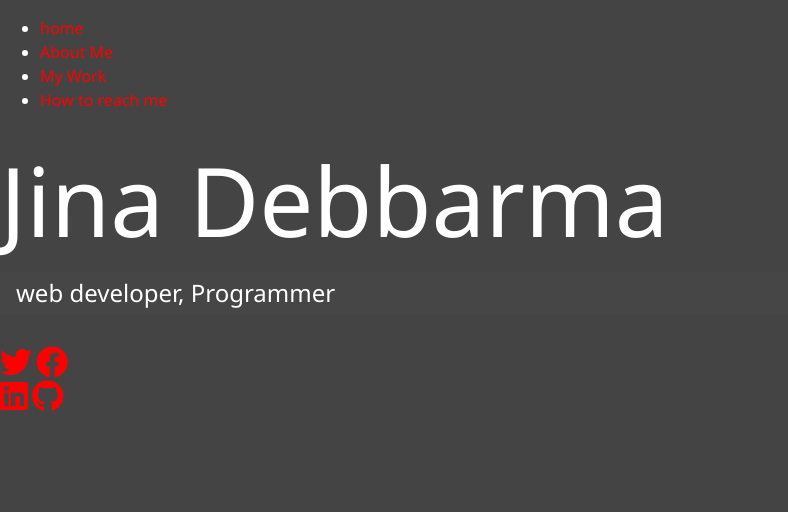
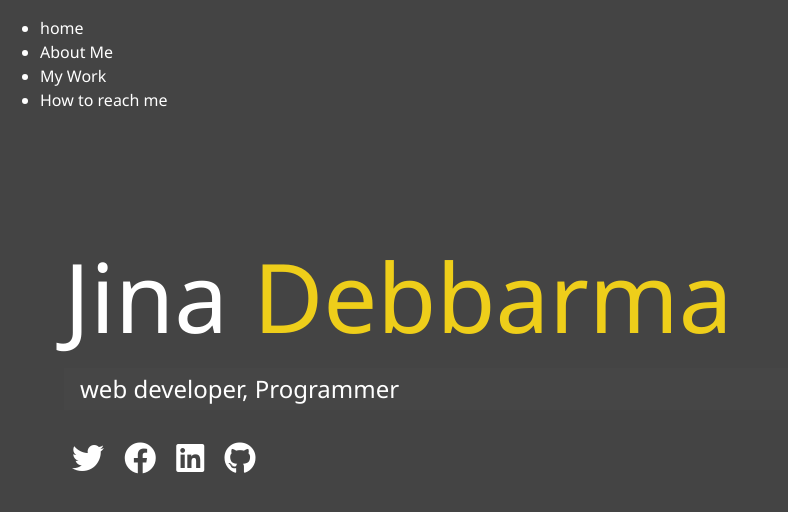
Before and after one commit to jinadebbarma/modern-portfolio, a website: page dist/index.html in a window 1280 px wide. Shown: the whole page, without its empty margins (0-788 px from the left). Drawn offline with Linux system fonts and the light colour scheme.

Commit message:
improving stylesheet and updating learning diary

```diff
--- a/scss/main.scss
+++ b/scss/main.scss
@@ -1,4 +1,11 @@
 $primary-color:#444;
+$secondary-color:#eece1a;
+$home-image:url()
+@mixin easeout {
+    transition: all 0.5s ease-out;
+
+}
+
 *{
     box-sizing: border-box;
 }
@@ -9,19 +16,19 @@ body {
     margin: 0;
     font-family: 'Segoe UI', Tahoma, Geneva, Verdana, sans-serif;
     line-height: 1.5;
+}
 
-
-}
 //Headings
-h1, h2, h3 {
+h1,
+ h2,
+ h3 {
     margin: 0;
     font-weight: 400;
 
     &.lg-heading{
         font-size: 6rem;
+}
 
-
-    }
     &.sm-heading{
         margin-bottom: 2rem;
         padding: .2rem 1rem;
@@ -30,13 +37,47 @@ h1, h2, h3 {
 
     }
 
-
-
-
 }
 a{
-    color: red;
+    color: #fff;
     text-decoration: none;
 
 
 }
+header{
+    position: fixed;
+    z-index: 2;
+    width: 100%;
+}
+
+.text-secondary{
+    color:$secondary-color;
+
+
+}
+main{
+    padding: 4rem;
+    height:100%;
+
+    .icons{
+        margin-top: 1rem;
+
+        a{
+            padding: 0.5rem;
+
+            &:hover{
+                color: $secondary-color;
+                @include easeout()
+             }
+        }
+    }
+    &#home{
+        overflow:hidden;
+        h1{
+            margin-top: 20vh;
+
+        }
+    }
+
+
+}
```
Also changed, not shown: dist/css/main.css, dist/index.html, 1 other file.
